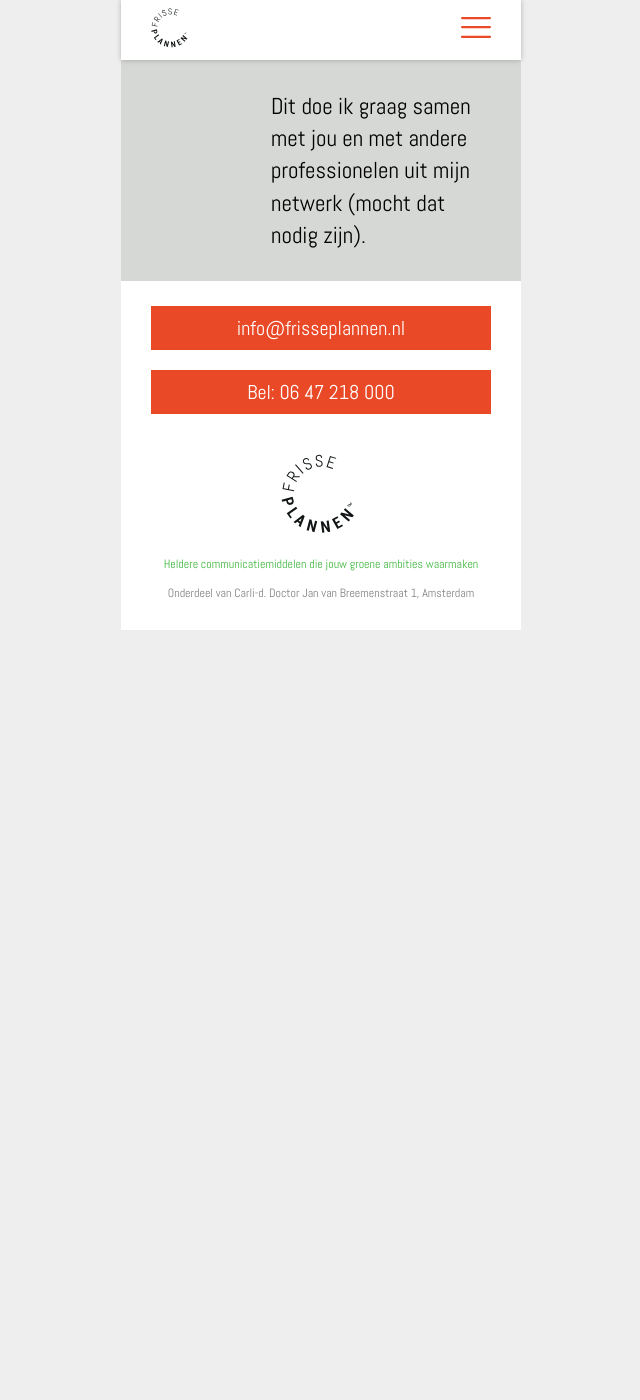
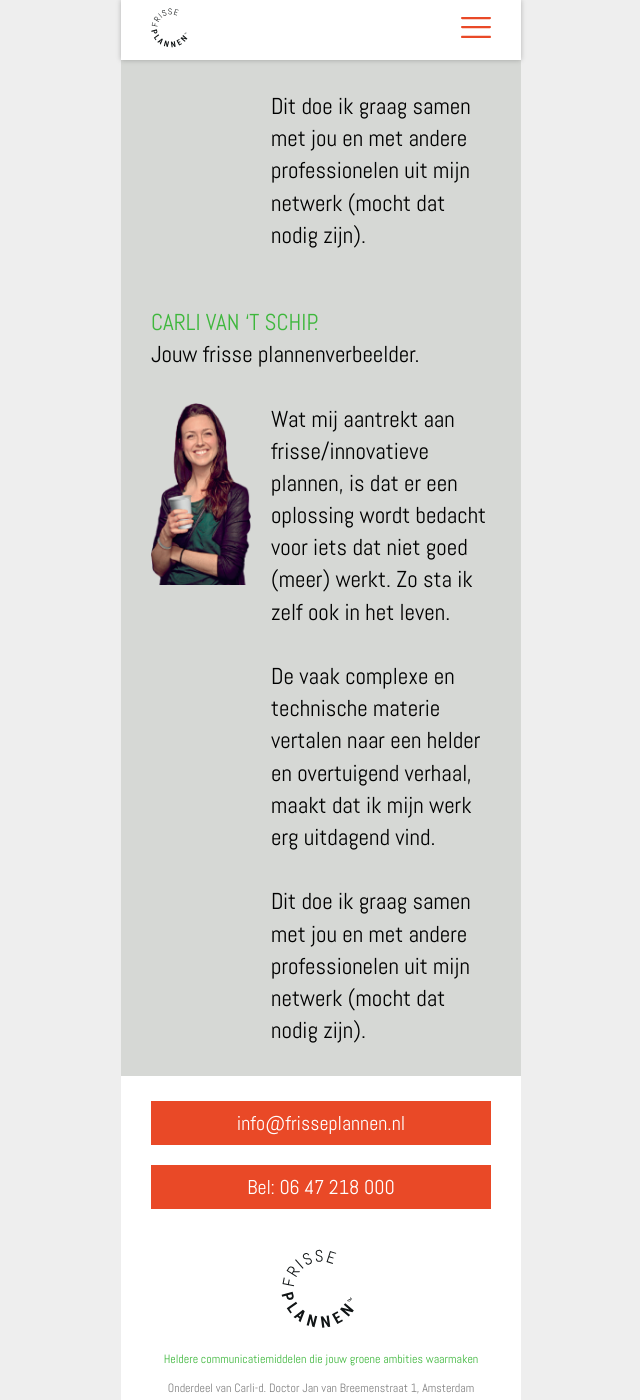
Before and after one commit to jhvanderschee/carli_d, a Jekyll site: the page built from index.md, in a window 1280 px wide and 1400 px high, scrolled down 4957 px. Shown: the whole window, without its empty margins (319-959 px from the left). Built offline with Jekyll 4.4.1, drawn with Linux system fonts in a browser that asks for light colours; before the commit the page ends 5587 px from its top, so only the background shows below that.

Commit message:
Update home.html

```diff
--- a/_layouts/home.html
+++ b/_layouts/home.html
@@ -190,6 +190,24 @@
         {% for item in site.posts limit:3 %}<a href="{{ item.url }}" class="bloglink"><span style="background: white url({{ item.image }}) center center / contain no-repeat;"></span>{{ item.description | markdownify }}</a>{% endfor %}
         <br />
         <a href="blogs" class="button">Zie meer blogs >></a>
+
 </div>
+            <div class="section gray">
+                <p><strong>CARLI VAN ‘T SCHIP.</strong><br />
+                Jouw frisse plannenverbeelder.</p>
+
+                <div class="imagesleft">
+                    <div class="img">
+                        <img src="/img/carly.png" />
+                    </div>
+                    <p>Wat mij aantrekt aan frisse/innovatieve plannen,
+                        is dat er een oplossing wordt bedacht voor iets
+                        dat niet goed (meer) werkt. Zo sta ik zelf ook in het leven.</p>
+                        <p>De vaak complexe en technische materie vertalen naar
+                        een helder en overtuigend verhaal, maakt dat ik mijn werk erg uitdagend vind.</p>
+                        <p>Dit doe ik graag samen met jou en met andere professionelen
+                        uit mijn netwerk (mocht dat nodig zijn).</p>
+                </div>
+            </div>
 
 {% include footer.html %}
```
